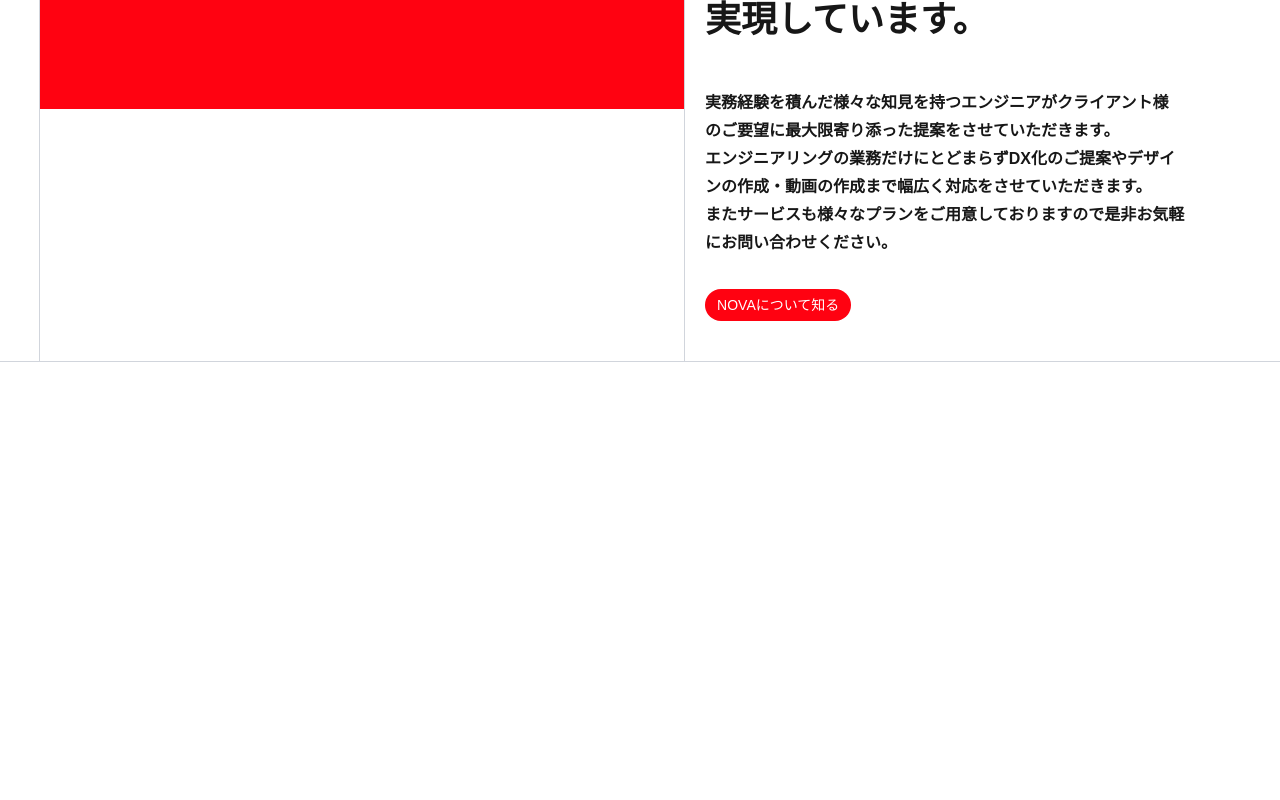
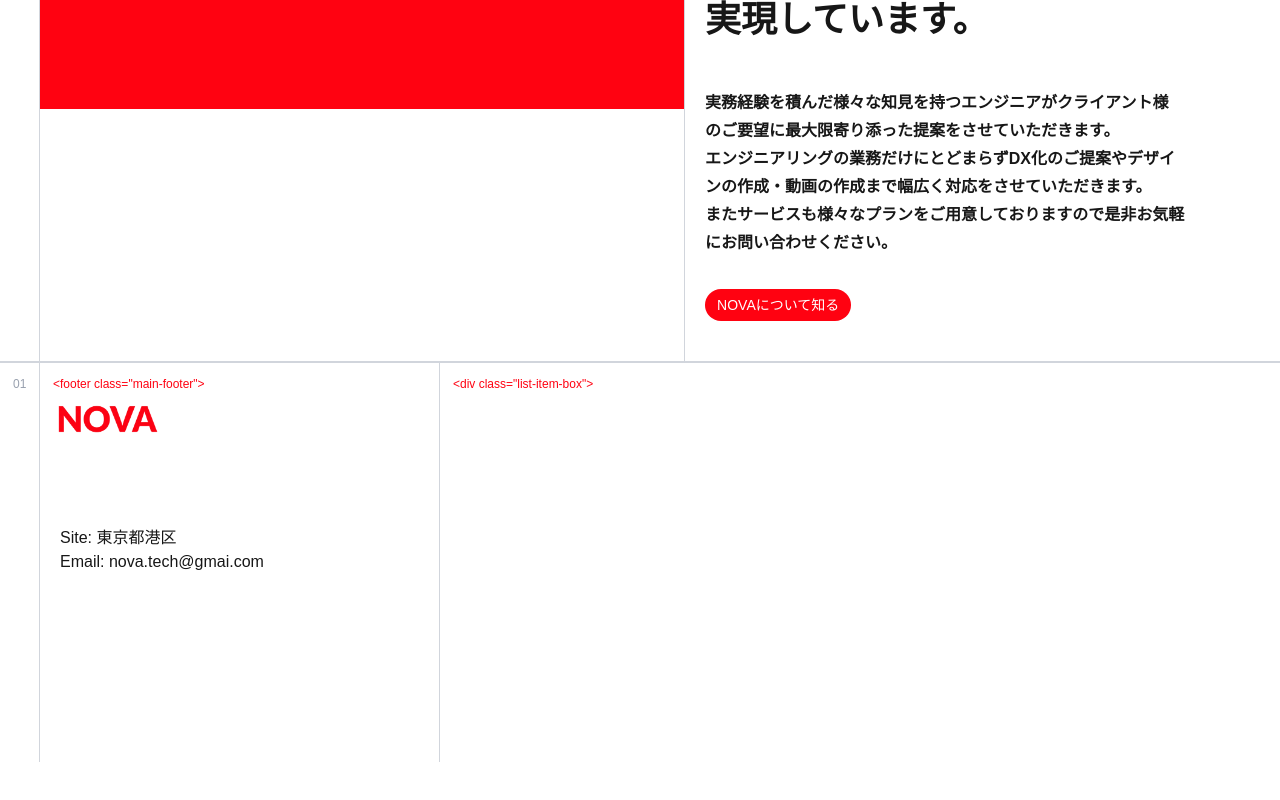
Before and after one commit to kohta9521/Nova_Company_Site, a Next.js app: page / in a window 1280 px wide. Shown: the part 3751-4551 px from the top of the page. After the commit the page ends 4513 px from the top, so only its background shows below. Built offline with nearby package versions, Linux system fonts and the light colour scheme; no server answers.

Commit message:
add new footer

```diff
--- /dev/null
+++ b/src/app/about/page.tsx
@@ -0,0 +1,12 @@
+import React from 'react';
+
+
+const About = () => {
+    return (
+        <div className='w-full h-auto'>
+            <h1 className='text-2xl'>This page is About page</h1>
+        </div>
+    )
+}
+
+export default About;
--- a/src/app/page.tsx
+++ b/src/app/page.tsx
@@ -1,3 +1,4 @@
+import Footer from "@/components/organisms/Footer";
 import Header from "@/components/organisms/Header";
 import Hero from "@/components/organisms/Hero";
 import Philosophy from "@/components/organisms/Philosophy";
@@ -17,7 +18,7 @@ export default function Home() {
       <Service />
       <Works />
       {/* <WorkBottom /> */}
-      <div className="w-full h-[500px]"></div>
+      <Footer />
     </>
   );
 }
--- /dev/null
+++ b/src/components/organisms/Footer.tsx
@@ -0,0 +1,44 @@
+import React from "react";
+
+// components
+import TopLeftText from "../atoms/TopLeftText";
+import Logo from "../atoms/Logo";
+
+const Footer = () => {
+  return (
+    <div className="w-full h-[400px] border-t-[1px] border-t-gray-300 flex">
+      {/* left box */}
+      <div className="w-[40px] border-r-[1px] border-r-gray-300 box-border">
+        <TopLeftText id="footer" textType="gray" text="01" />
+      </div>
+      {/* logo info box */}
+      <div className="h-auto w-[400px] border-r-[1px] border-r-gray-300">
+        <div className="w-full h-[50px]">
+          <TopLeftText
+            id="hero-nav"
+            textType="blue"
+            text='<footer class="main-footer">'
+          />
+          <div className="block py-3 pl-3">
+            <Logo id="home" href="/" size="large" />
+            <div className="mt-20 ml-2">
+              <p className="">Site: 東京都港区</p>
+              <p>Email: nova.tech@gmai.com</p>
+            </div>
+          </div>
+        </div>
+        <div className="w-full bg-[var(--main-red)]"></div>
+      </div>
+      {/* page list box */}
+      <div className="h-auto sm:w-[calc(100%-440px)]">
+        <TopLeftText
+          id="hero-nav"
+          textType="blue"
+          text='<div class="list-item-box">'
+        />
+      </div>
+    </div>
+  );
+};
+
+export default Footer;
--- a/src/styles/globals.css
+++ b/src/styles/globals.css
@@ -3,7 +3,7 @@
 :root {
   --background: #ffffff;
   --foreground: #171717;
-  --main-red: #FF0211;
+  --main-red: #ff0211;
 }
 
 @theme inline {
```
